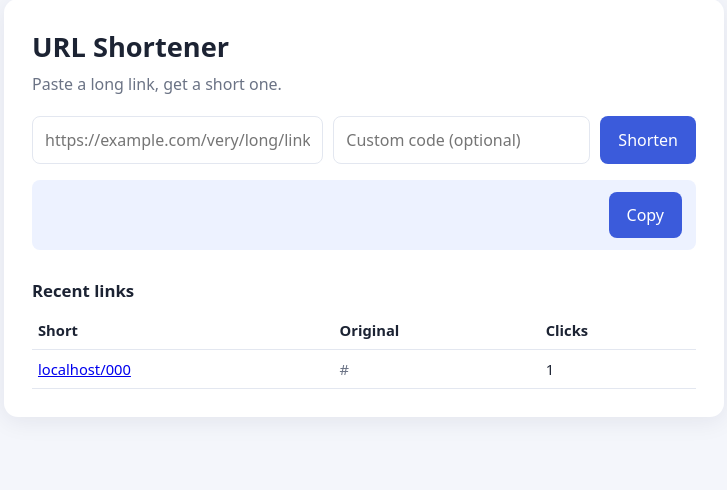
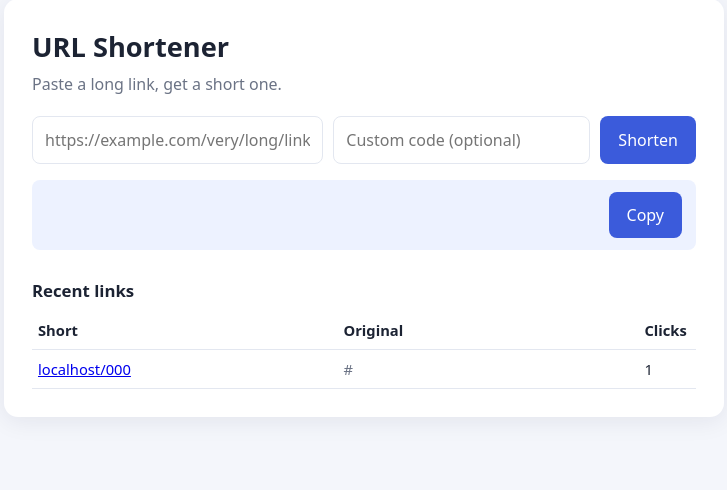
Before and after one commit to AnisGupta01/CodeAlpha_URLShortener, a Flask app: page / in a window 1280 px wide. Shown: the part 33-523 px from the top of the page, without its empty margins (276-1003 px from the left). Run offline with Flask 3, Linux system fonts and the light colour scheme; tables that the repository leaves empty hold one stand-in row (values such as "Sample post").

Commit message:
Update style.css

```diff
--- a/static/style.css
+++ b/static/style.css
@@ -21,3 +21,11 @@ table { width:100%; border-collapse:collapse; font-size:.92rem; }
 th, td { text-align:left; padding:8px 6px; border-bottom:1px solid var(--line); vertical-align:top; }
 td.orig { max-width:280px; overflow:hidden; text-overflow:ellipsis; white-space:nowrap; color:var(--muted); }
 code { background:#eef0f6; padding:2px 6px; border-radius:4px; }
+
+/* mobile fix: keep the table inside the card, don't wrap the Copy button */
+table { table-layout: fixed; }
+th:nth-child(1) { width: 46%; }
+th:nth-child(3) { width: 3.6rem; }
+td:first-child { word-break: break-all; }
+td.orig { max-width: none; }
+.result button { flex: none; white-space: nowrap; }
```
